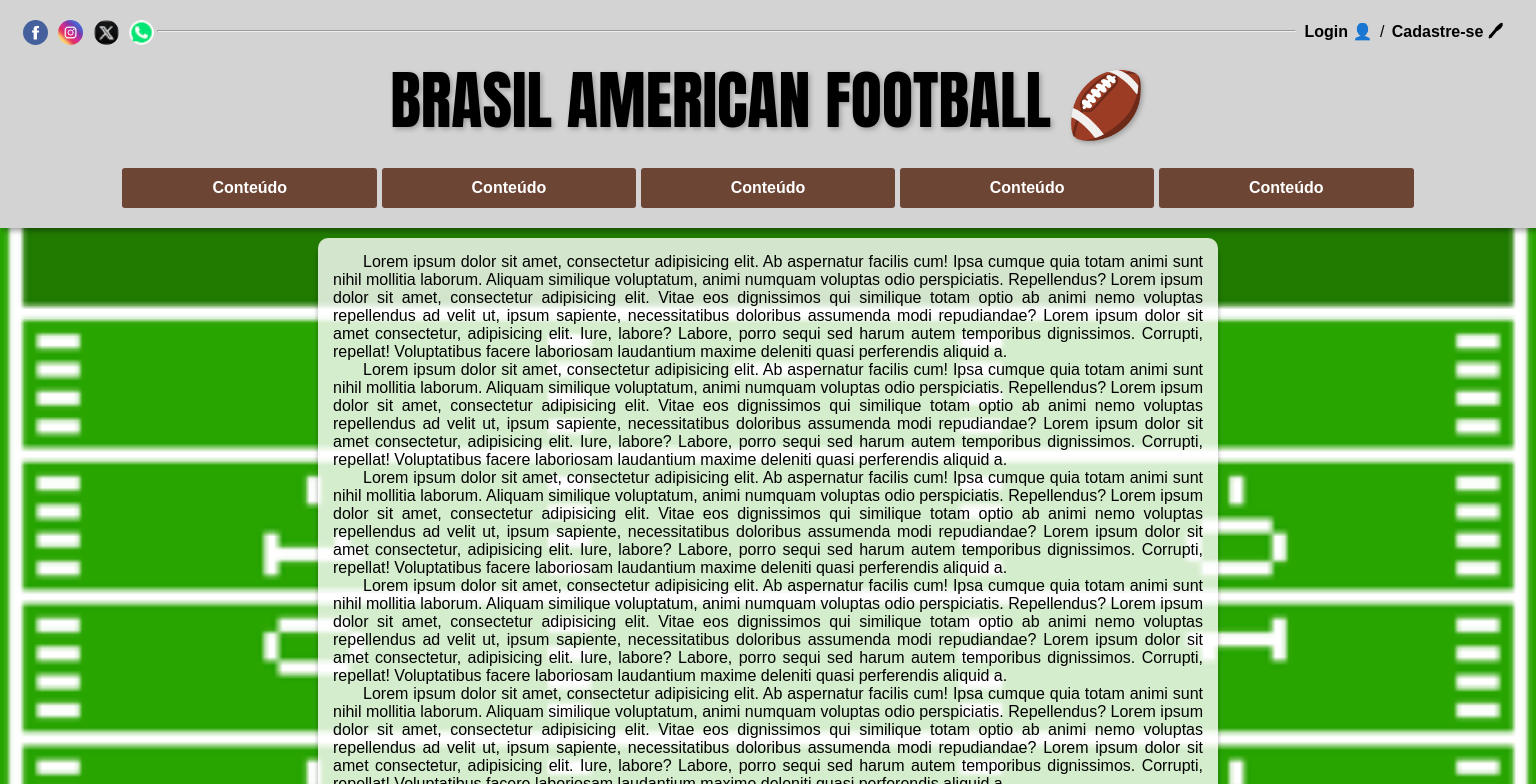
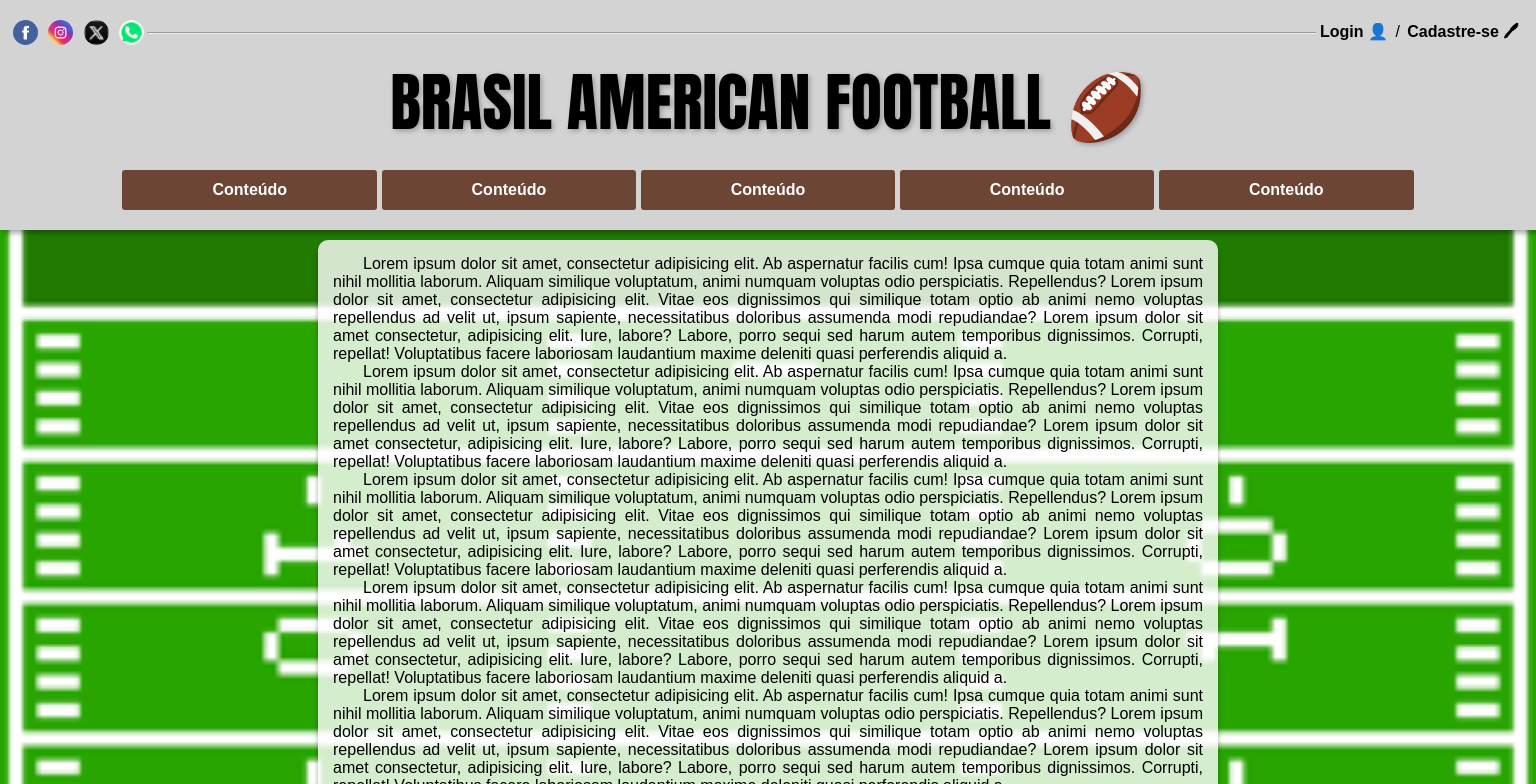
Before and after one commit to Sharllack/projeto-01-ads, a plain HTML site: page index.html in a window 1536 px wide. Shown: the top 784 px of the page. Drawn offline with nearby package versions, Linux system fonts and the light colour scheme.

Commit message:
Arrumando responsividade

```diff
--- a/estilo.principal/media.queries.css
+++ b/estilo.principal/media.queries.css
@@ -12,14 +12,28 @@
         text-shadow: 2px 2px 5px rgba(0, 0, 0, 0.26);
     }
 
+    #topo {
+        margin-top: 10px;
+    }
+
+    #topo a {
+        padding: 3px;
+    }
+
+    #topo #usu {
+        float: right;
+        font-size: 1em;
+    }
+
     .logos {
         width: 25px;
         height: 25px;
         border-radius: 50%;
     }
 
-    #topo #usu {
-        font-size: 1em;
+    hr {
+        display: block;
+        margin-top: 22px;
     }
 
     header h1 {
--- a/estilo.principal/styles.css
+++ b/estilo.principal/styles.css
@@ -19,7 +19,7 @@ body {
 #topo {
     display: block;
     background-color: lightgray;
-    padding: 10px;
+    margin-top: 10px;
 }
 
 #topo ul {
@@ -34,7 +34,6 @@ body {
     text-decoration: none;
     color: black;
     font-weight: bold;
-    padding: 3px;
 }
 
 #topo #redes {
@@ -53,8 +52,6 @@ body {
 
 #topo #usu {
     float: right;
-    width: 220px;
-    height: 12px;
     font-size: 0.8em;
 }
 
@@ -63,6 +60,10 @@ body {
     text-decoration: underline;
     border-radius: 5px;
     transition-duration: 1s;
+}
+
+hr {
+    display: none;
 }
 
 header {
```
